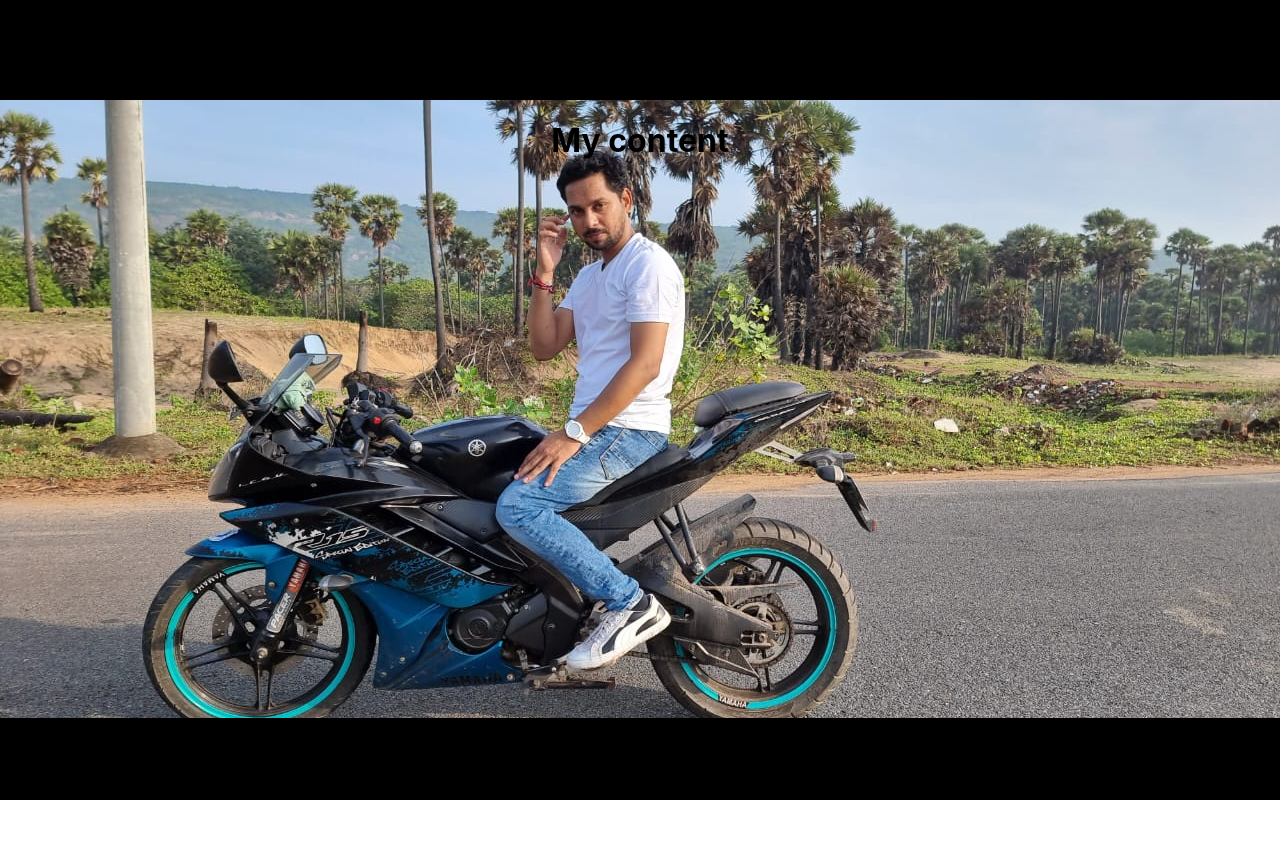
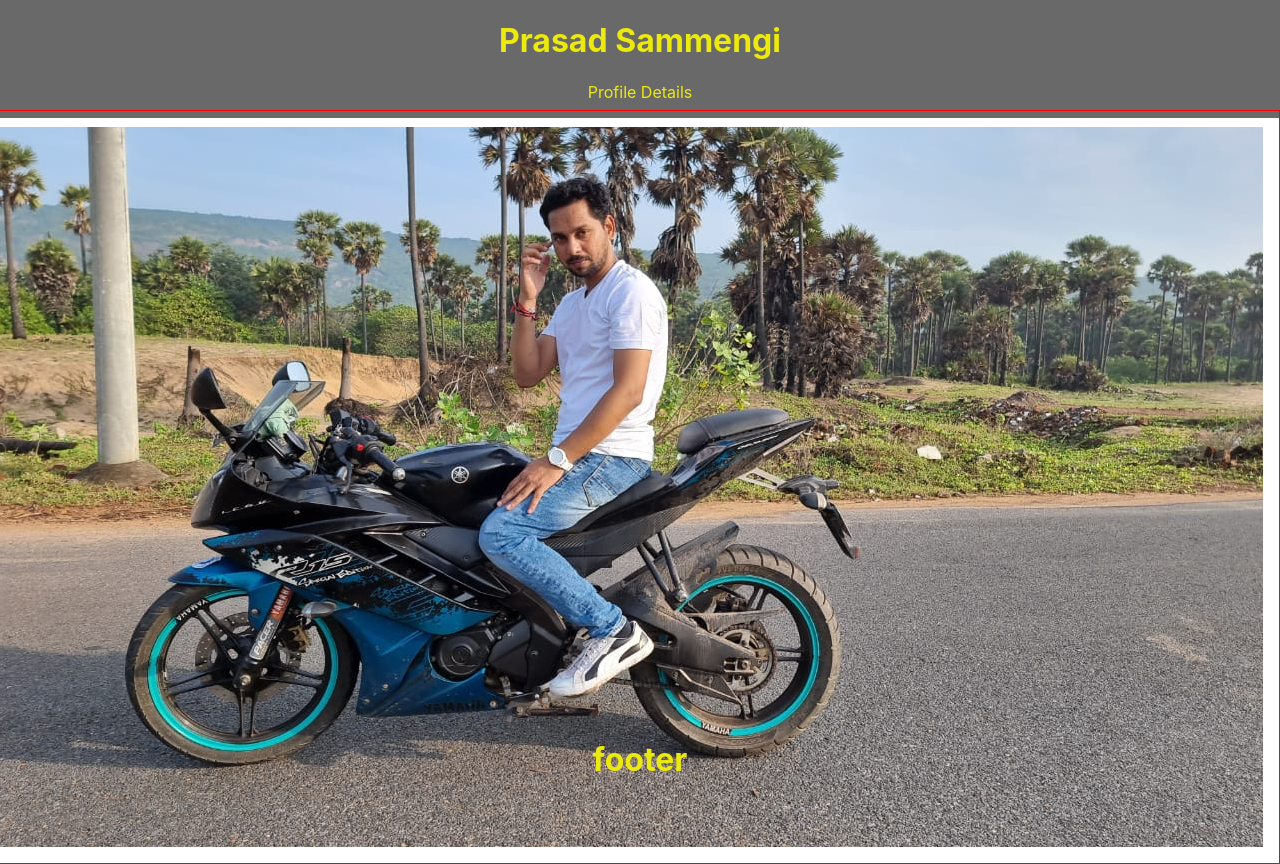
Before and after one commit to durgasammengi/react-app1, a React (Create React App) app: page / in a window 1280 px wide. Before the commit the page ends 800 px from the top, so only its background shows below. Built offline with nearby package versions, Linux system fonts and the light colour scheme.

Commit message:
profile details

```diff
--- a/src/App.css
+++ b/src/App.css
@@ -2,15 +2,14 @@
   text-align: center;
   align-items: flex-start;
 
-  /* height: 100%;  */
+  -webkit-text-fill-color: rgb(236, 233, 13);
   margin: 0;
 }
 
 body{
-
-
-  background-Size: cover;
-  margin: 0;
+  min-height: 100vh;
+  display: flex;
+  flex-direction: column;
 }
 .App-logo {
   height: 40vmin;
@@ -24,7 +23,7 @@ body{
 }
 
 .App-header {
-  background-color: #282c34;
+  background-color: rgb(236, 233, 13);
   /* min-height: 100vh; */
   display: flex;
   flex-direction: column;
--- a/src/App.js
+++ b/src/App.js
@@ -14,9 +14,10 @@ function App() {
       </header> */}
 
 <div className="App">
-      <Header title="My header" subTitle="Prasad sammengi" />
-      <Main message="My content" />
-      <Footer note="Footer Note" />
+      <Header title="Prasad Sammengi" subTitle="Profile Details" />
+      <Main message="y contentMy " />
+
+      <Footer note="footer" />
     </div>
     </div>
 
--- a/src/components/footer/footer.css
+++ b/src/components/footer/footer.css
@@ -1,10 +1,11 @@
 .footer{
-    position:absolute;
+    position:fixed;
     left:0;
     bottom:0px;
     right:0;
     width: 100%;
-    background-color: black;
     /* background: rgb(78,205,196);
-    background: linear-gradient(0deg, rgba(85,98,112,1) 0%, rgba(78,205,196,1) 100%); */
+    background: linear-gradient(0deg, rgba(85,98,112,1) 0%, rgba(78,205,196,1) 100%);*/
+
+
 }
--- a/src/components/header/header.css
+++ b/src/components/header/header.css
@@ -3,7 +3,7 @@
     top: 0;
     left: 0;
     width: 100%;
-    background-color: black;
+    background-color: rgb(105,105,105)
     /* background: rgb(78,205,196);
     background: linear-gradient(0deg, rgba(78,205,196,1) 0%, rgba(85,98,112,1) 100%); */
 }
--- a/src/components/main/main.css
+++ b/src/components/main/main.css
@@ -3,13 +3,84 @@
     top:100px;
     left: 0;
     right: 0;
-    background-image: url('/src/img/bgc.jpeg');
-    background-repeat: no-repeat;
-    background-Position: 'center';
+
     width: 100%;
     height: 85%;
-    background-Size: cover;
-    background-color: black;
+
+    background-color: rgb(105,105,105)
     /* background-color: rgb(78,205,196);
     background-color: linear-gradient(0deg, rgba(85,98,112,1) 0%, rgba(78,205,196,1) 100%); */
 }
+
+.image{
+    content: url('/src/img/bgc.jpeg');
+}
+
+.container{
+    position: absolute;
+    top: 110px;
+    display: flex;
+    flex-direction: column;
+    right: 0;
+
+}
+
+.parent {
+    position: absolute;
+    border: 1px solid black;
+    margin: 1rem;
+    padding: 2rem 2rem;
+    text-align: center;
+    left: 0;
+    top: 100px;
+    /* width: 100%;
+    height: 100%; */
+    display: grid;
+    grid-template-columns: 1fr 1fr;
+    grid-gap: 20px;
+  }
+  .row{
+    flex-direction:row;
+    display: flex;
+
+  }
+  @media screen and (max-width: 600px) {
+    .row{
+    flex-direction:column;
+    }
+}
+
+/* @media screen and (max-width: 480px) {
+    .image{
+    width: 100%;
+    }
+} */
+
+@media
+  (-webkit-min-device-pixel-ratio: 480),
+  (min-resolution: 192dpi) {
+  .image {
+    background-image: url('/src/img/bgc.jpeg');
+}
+  }
+
+
+
+  .child1 {
+
+    border: 1px solid red;
+    padding: 1rem 1rem;
+    vertical-align: middle;
+  }
+  .child2 {
+
+    border: 1px solid red;
+    padding: 1rem 1rem;
+    vertical-align: middle;
+  }
+
+  .col{
+    border: 1px solid red;
+    padding: 1rem 1rem;
+    vertical-align: middle;
+  }
--- a/src/components/main/main.js
+++ b/src/components/main/main.js
@@ -1,10 +1,14 @@
 import React from "react";
 import "./main.css";
-
 export default function Main(props){
     return (
-        <div className="main">
-            <h1>{props.message}</h1>
+        <div className="container">
+            <div className="row">
+            <div className="col">{props.message}</div>
+            <div className="col">
+                <div className="image"></div>
+            </div>
+            </div>
         </div>
     )
 }
```
Also changed, not shown: src/img/test.svg (added).
